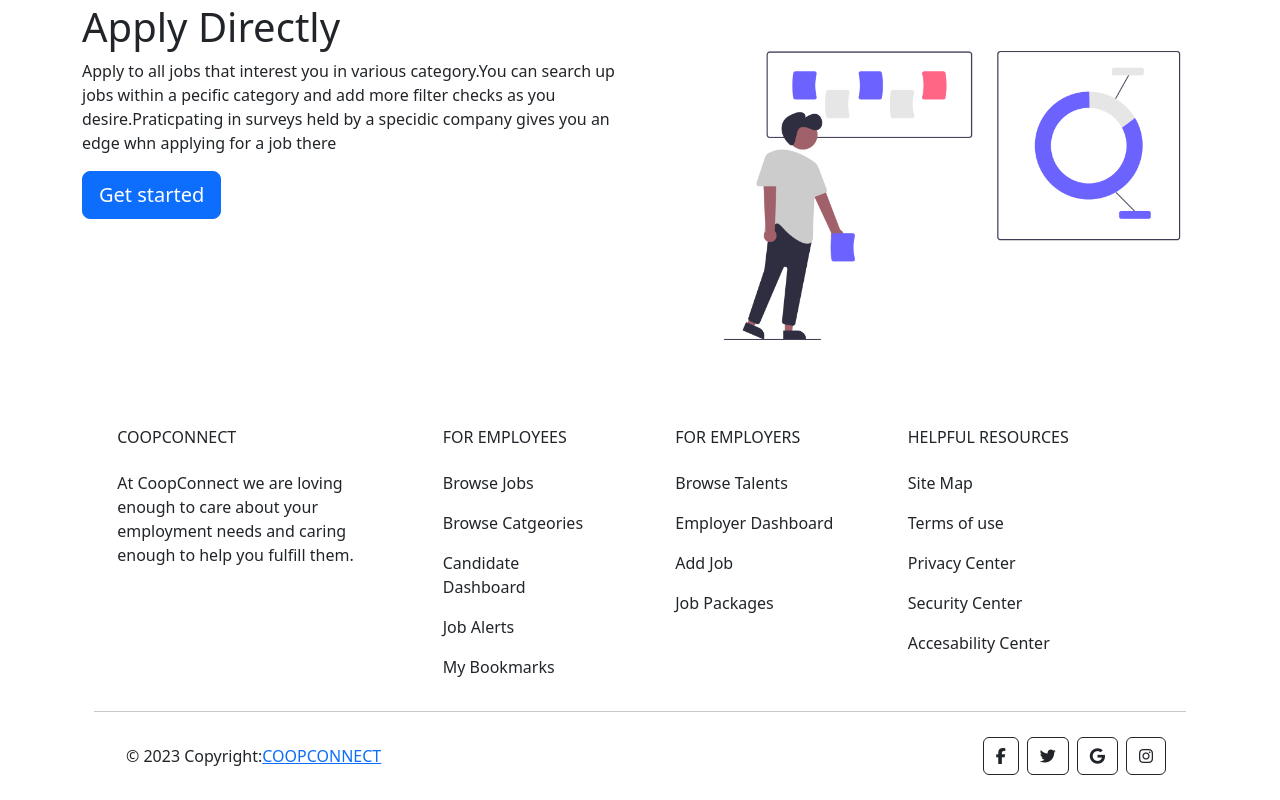
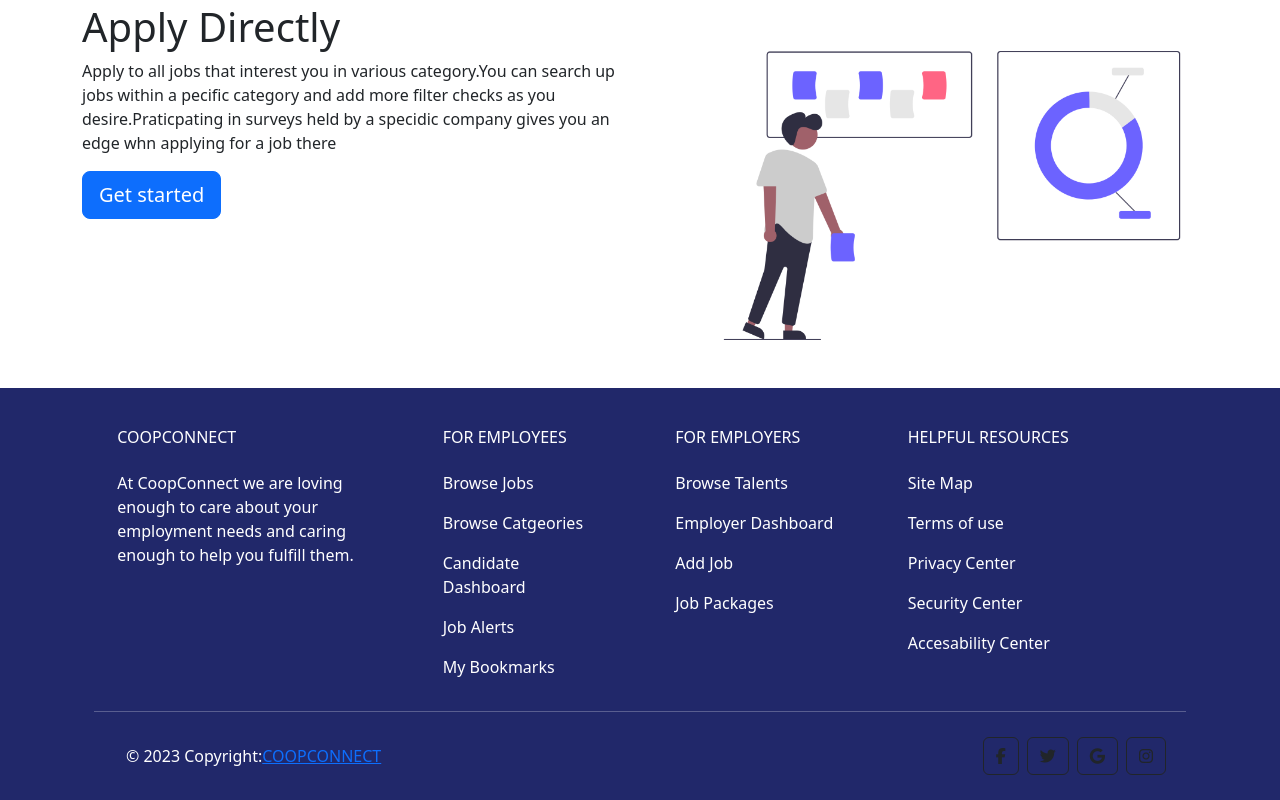
Before and after one commit to queenslaynaila/COOPCONNECT, a React (Create React App) app in the folder client/: page / in a window 1280 px wide. Shown: the part 1939-2739 px from the top of the page. Built offline with nearby package versions, Linux system fonts and the light colour scheme.

Commit message:
sticky footer

```diff
--- a/client/src/components/Footer.js
+++ b/client/src/components/Footer.js
@@ -4,7 +4,7 @@ export default function Footer() {
   return (
 
   <>
-  <footer class="text-center text-lg-start" style={{backgroundColor:"white"}}>
+  <footer class="text-center text-lg-start"  style={{backgroundColor:"#21286A",color:"white"}}>
      <div class="container p-4 pb-0">
         <section>
            <div class="row">
```
